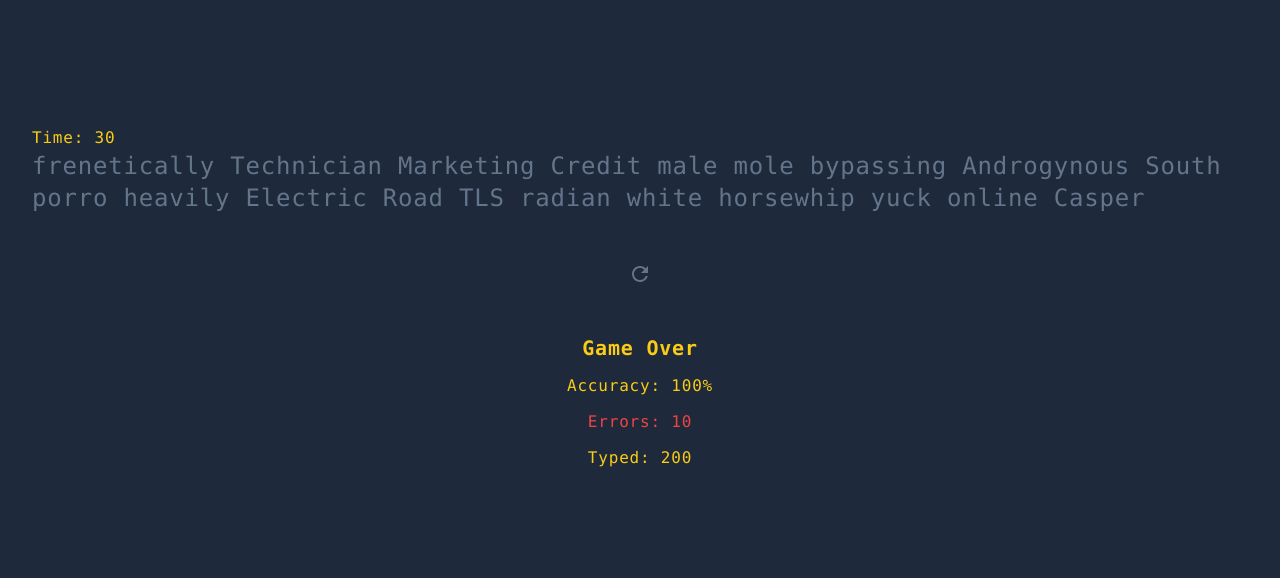
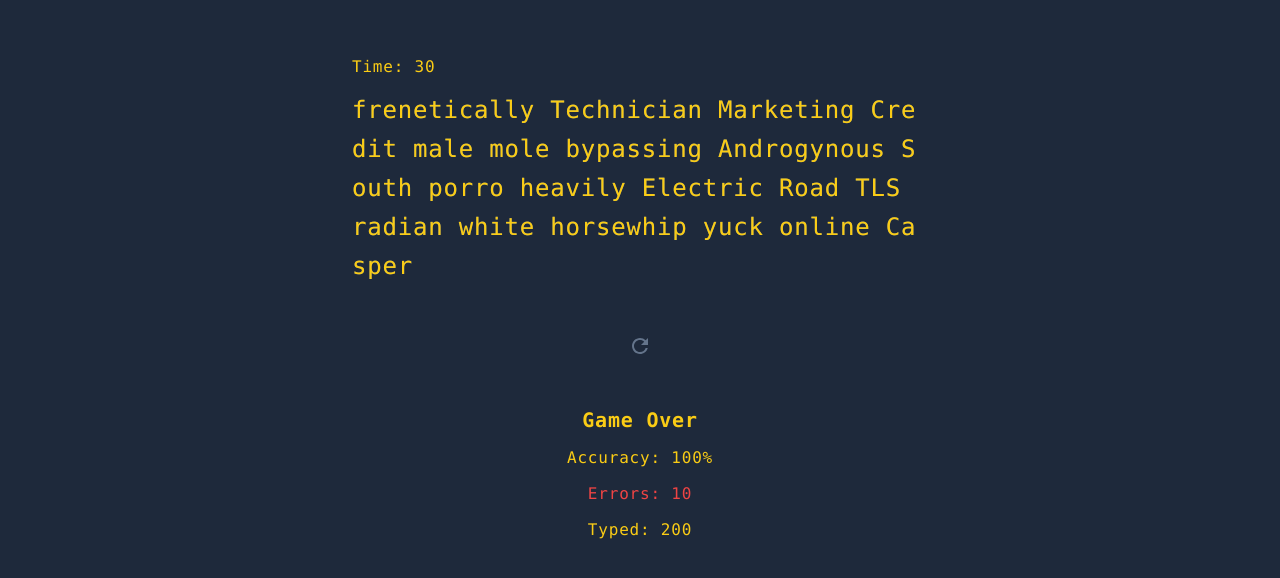
Before and after one commit to tanerijun/speed-type-react, a React (Vite) app: page / in a window 1280 px wide. Shown: the part 102-680 px from the top of the page. Built offline with nearby package versions, Linux system fonts and the light colour scheme.

Commit message:
Add the typing overlay

```diff
--- a/src/App.tsx
+++ b/src/App.tsx
@@ -2,7 +2,9 @@ import { faker } from "@faker-js/faker";
 import GameOver from "./components/GameOver";
 import Reset from "./components/Reset";
 import Timer from "./components/Timer";
+import Typing from "./components/Typing";
 import Words from "./components/Words";
+import WordsContainer from "./components/WordsContainer";
 
 const words = faker.random.words(20);
 
@@ -10,7 +12,10 @@ function App() {
   return (
     <>
       <Timer timeLeft={30} />
-      <Words words={words} />
+      <WordsContainer>
+        <Typing className="absolute inset-0" userInput={words} />
+        <Words words={words} />
+      </WordsContainer>
       <Reset onRestart={() => {}} className={"mx-auto mt-10 text-slate-500"} />
       <GameOver className={"mt-10"} errors={10} accuracy={100} total={200} />
     </>
--- /dev/null
+++ b/src/components/Typing.tsx
@@ -0,0 +1,20 @@
+interface Props {
+  userInput: string;
+  className: string;
+}
+
+export default function Typing({ userInput, className }: Props) {
+  const chars = userInput.split("");
+
+  return (
+    <div className={className}>
+      {chars.map((char, index) => {
+        return <Character key={`${char}_${index}`} char={char} />;
+      })}
+    </div>
+  );
+}
+
+function Character({ char }: { char: string }) {
+  return <span className="text-primary-400">{char}</span>;
+}
--- a/src/components/Words.tsx
+++ b/src/components/Words.tsx
@@ -1,3 +1,3 @@
 export default function Words({ words }: { words: string }) {
-  return <div className="text-slate-500 text-2xl">{words}</div>;
+  return <div className="text-slate-500">{words}</div>;
 }
--- /dev/null
+++ b/src/components/WordsContainer.tsx
@@ -0,0 +1,11 @@
+export default function WordsContainer({
+  children,
+}: {
+  children: React.ReactNode;
+}) {
+  return (
+    <div className="relative max-w-xl mt-3 text-2xl leading-relaxed break-all">
+      {children}
+    </div>
+  );
+}
```
